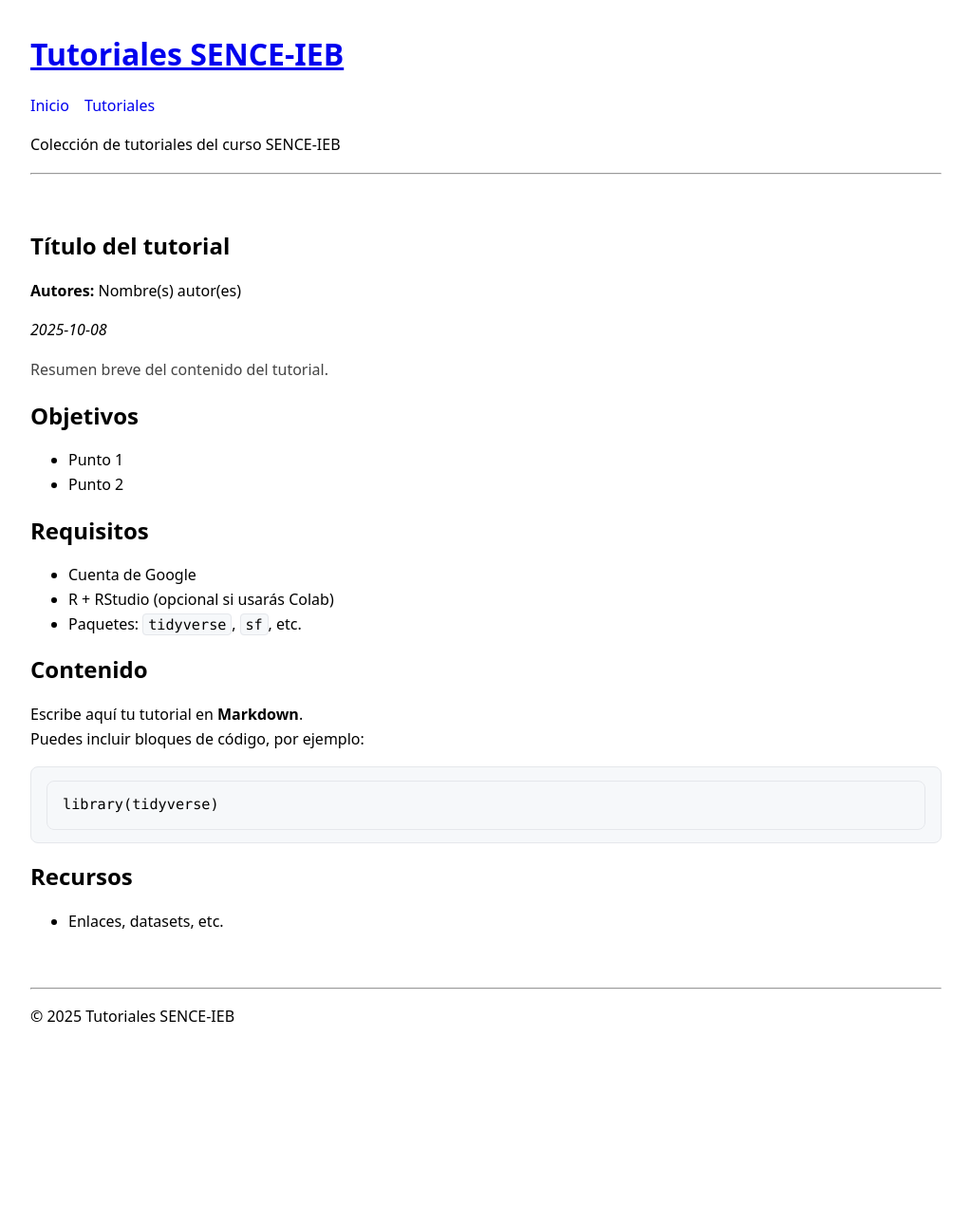
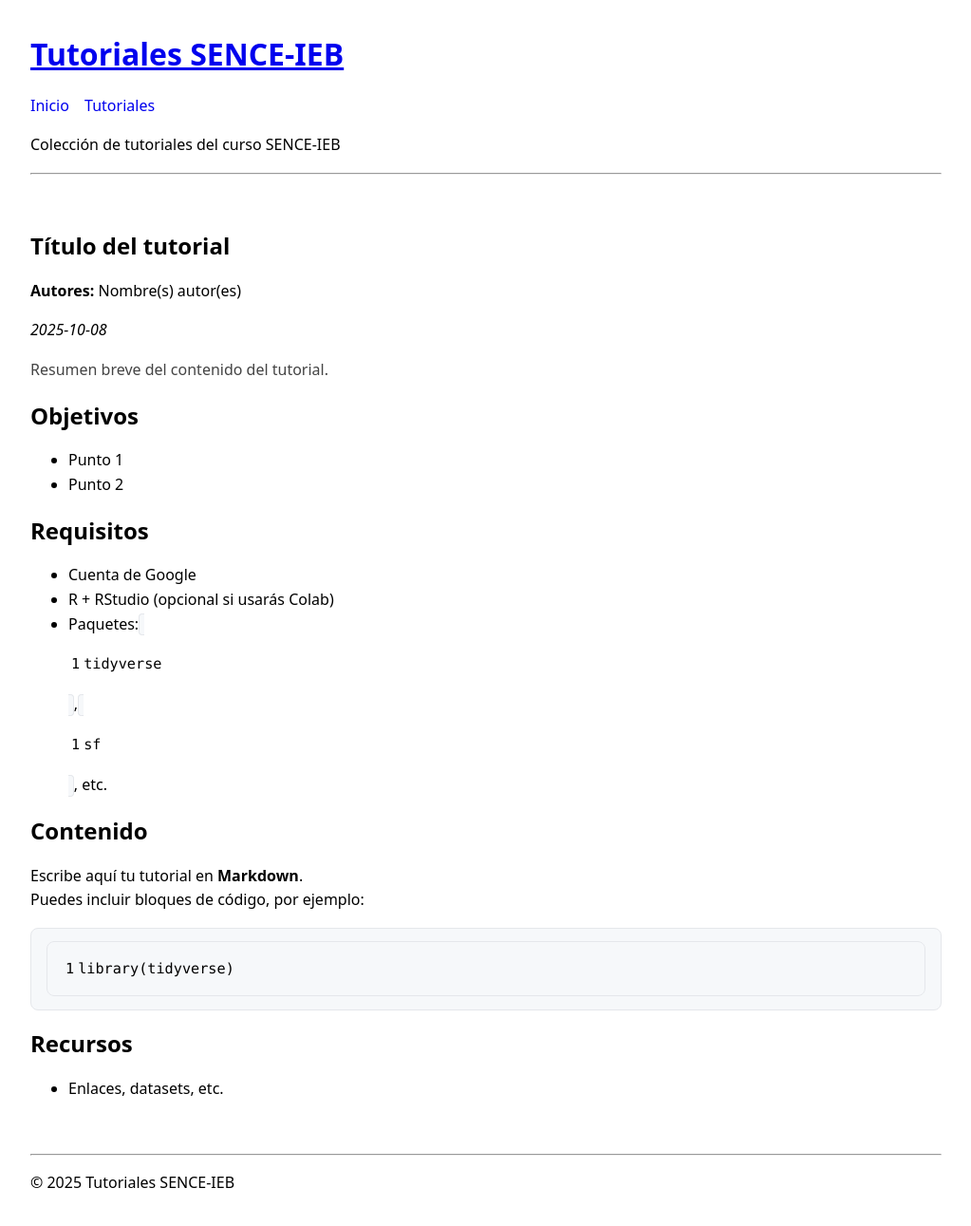
Before and after one commit to ricardosegovia/sence_ieb, a Jekyll site: the page built from _tutorials/01-introduccion.md, in a window 1280 px wide. Shown: the whole page at 95% size, without its empty margins (128-1151 px from the left). Built offline with Jekyll 4.4.1, drawn with Linux system fonts in a browser that asks for light colours; before the commit the page ends 1115 px from its top, so only the background shows below that.

Commit message:
Habilita numeración de líneas para bloques de código

```diff
--- a/_config.yml
+++ b/_config.yml
@@ -7,6 +7,8 @@ markdown: kramdown
 kramdown:
   input: GFM
   syntax_highlighter: rouge
+  syntax_highlighter_opts:
+    line_numbers: true
 collections:
   tutorials:
     output: true
```
